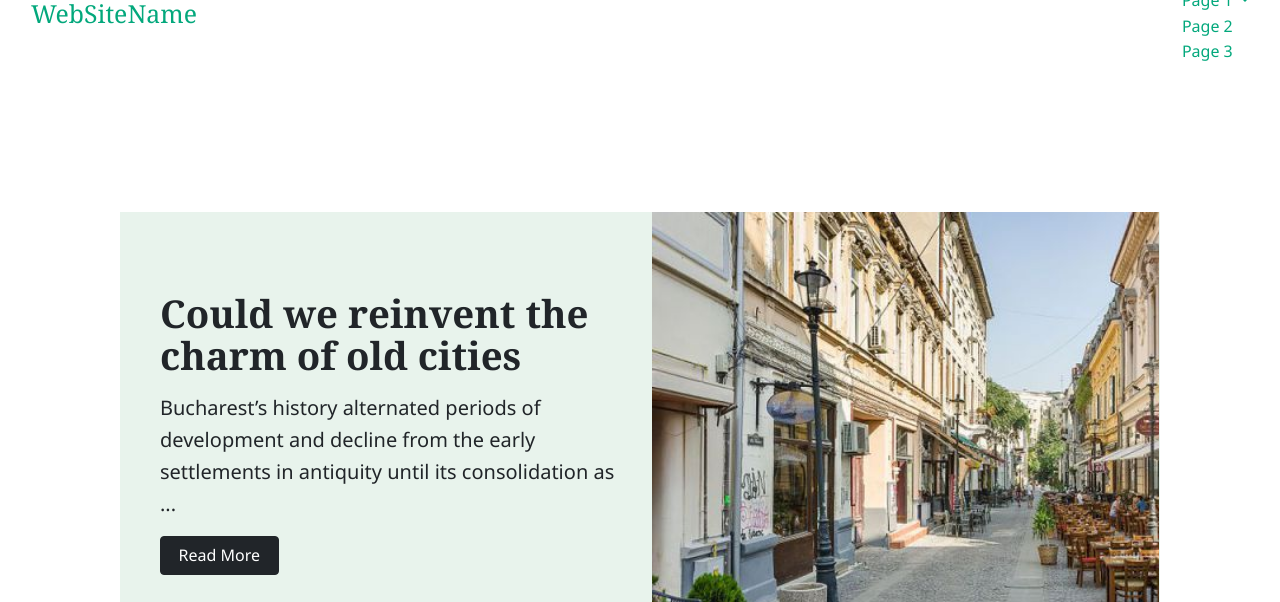
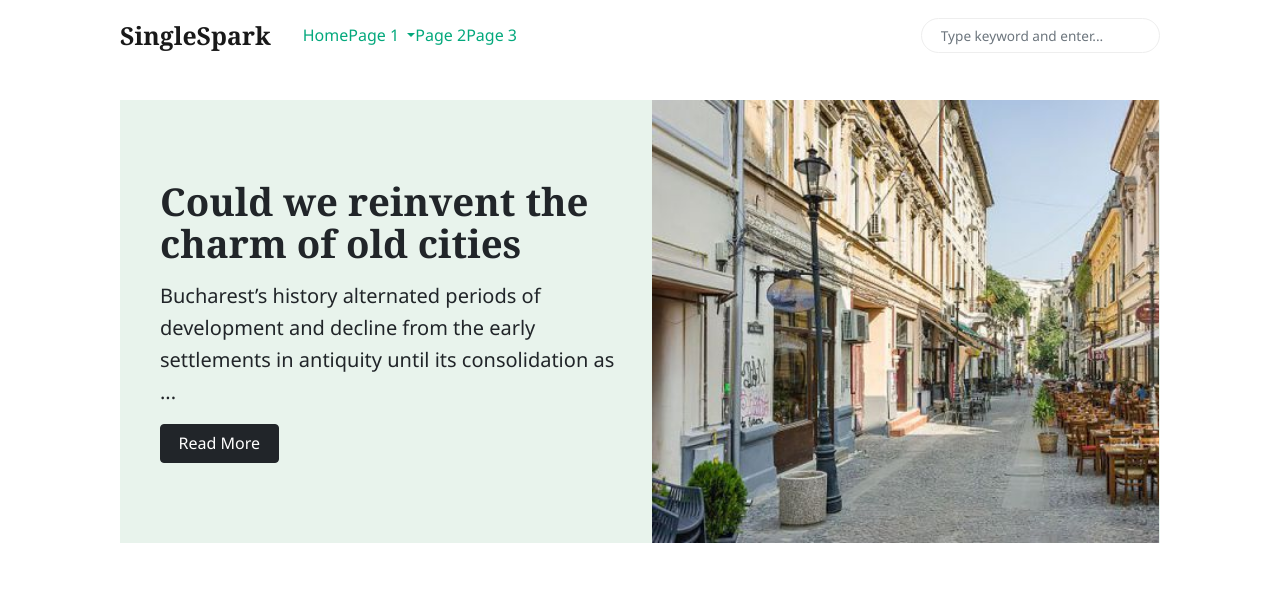
Before and after one commit to laoquan18/laoquan18.github.io, a Jekyll site: the page built from index.html, in a window 1280 px wide and 1400 px high. Shown: the top 602 px of the window. Built offline with Jekyll 4.4.1, drawn with Linux system fonts in a browser that asks for light colours; nearby versions of some CDN libraries; the list of posts is cut into pages by our own code; grey boxes are pictures that could not be loaded.

Commit message:
Update default.html

```diff
--- a/_layouts/default.html
+++ b/_layouts/default.html
@@ -37,11 +37,13 @@
 
     <!-- Navbar -->
 
- <nav class="navbar navbar-inverse">
-  <div class="container-fluid">
-    <div class="navbar-header">
-      <a class="navbar-brand" href="#">WebSiteName</a>
-    </div>
+<nav id="MagicMenu" class="topnav navbar navbar-expand-lg navbar-light bg-white fixed-top">
+    <div class="container">
+        <a class="navbar-brand" href="{{ site.baseurl }}/index.html"><strong>{{site.name}}</strong></a>
+        <button class="navbar-toggler collapsed" type="button" data-toggle="collapse" data-target="#navbarColor02" aria-controls="navbarColor02" aria-expanded="false" aria-label="Toggle navigation">
+        <span class="navbar-toggler-icon"></span>
+        </button>
+        <div class="navbar-collapse collapse" id="navbarColor02" style="">
     <ul class="nav navbar-nav">
       <li class="active"><a href="#">Home</a></li>
       <li class="dropdown">
@@ -56,7 +58,11 @@
       <li><a href="#">Page 2</a></li>
       <li><a href="#">Page 3</a></li>
     </ul>
-  </div>
+            <ul class="navbar-nav ml-auto d-flex align-items-center">
+                {% include search-lunr.html %}
+            </ul>
+        </div>
+    </div>
 </nav>
 
 
```
